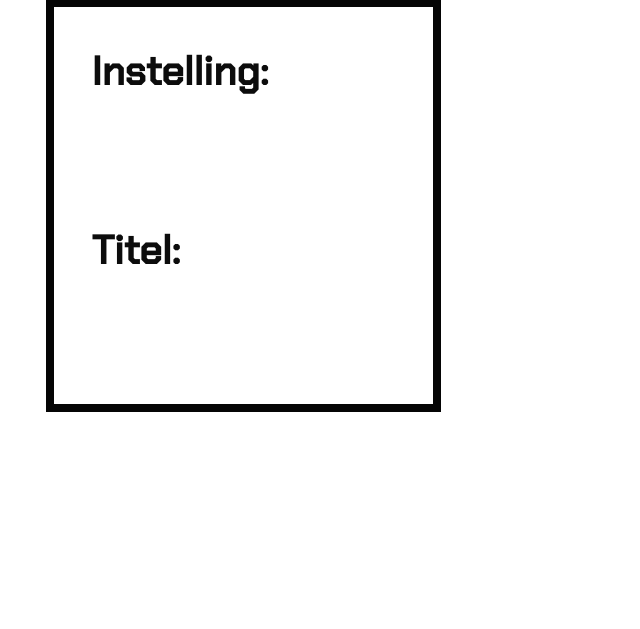
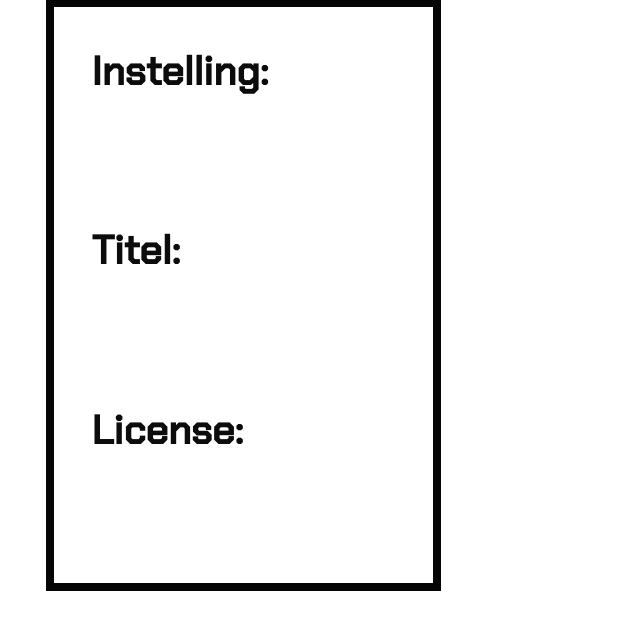
Before and after one commit to floreverk/random-image, a Django app: template getimage/templates/image.html in a window 1280 px wide. Shown: the part 729-1358 px from the top of the page, without its empty margins (0-640 px from the left). Before the commit the page ends 1141 px from the top, so only its background shows below. Run offline with Django 3.2, Linux system fonts and the light colour scheme; the template is opened without the code that fills it, so the values that code supplies are empty.

Commit message:
addlicense

```diff
--- a/getimage/templates/image.html
+++ b/getimage/templates/image.html
@@ -31,6 +31,10 @@
                 <h4 class="text">Titel:
                 </h4>
                 <h5 class="text2">{{ label|safe }} <br></h5>
+                <h4 class="text">
+                    License:
+                </h4>
+                <h5 class="text2">{{ license|safe }} <br></h5>
             </div>
         </div>
     </body>
--- a/getimage/views.py
+++ b/getimage/views.py
@@ -42,6 +42,7 @@ def image(request):
     else:
         data_json = json.loads(response.read())
         iiif_manifest = data_json["sequences"][0]['canvases'][0]["images"][0]["resource"]["@id"]
+        license = data_json["sequences"][0]['canvases'][0]['images'][0]['license']
         label = data_json["label"]['@value']
         if 'stam' in manifest:
             instelling = 'STAM'
@@ -53,6 +54,6 @@ def image(request):
             instelling = 'Industriemuseum'
         else:
             instelling = 'Archief Gent'
-        return render(request, 'image.html', {'iiif_manifest': iiif_manifest, 'instelling': instelling, 'label': label})
+        return render(request, 'image.html', {'iiif_manifest': iiif_manifest, 'instelling': instelling, 'label': label, 'license': license})
 
 # Create your views here.
```
